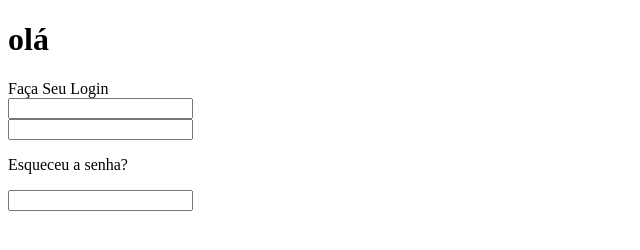
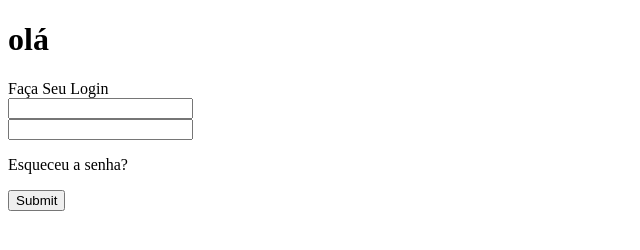
Before and after one commit to hrq777pj/projeto_biblioteca, a plain HTML site: page index.html in a window 1280 px wide. Shown: the whole page, without its empty margins (0-640 px from the left). Drawn offline with Linux system fonts and the light colour scheme.

Commit message:
Update index.html

```diff
--- a/index.html
+++ b/index.html
@@ -24,19 +24,10 @@
             </div>
         <div class="row button">
             <div class="pass"><p>Esqueceu a senha?</p></div>
-            <input type="">
+            <input type="submit" volue ="login" onclick="logar(); return false">
         </div>
-
-
-
-
-
         </form>
-
-
     </div>
-
     </div>
-
 </body>
 </html>
```
